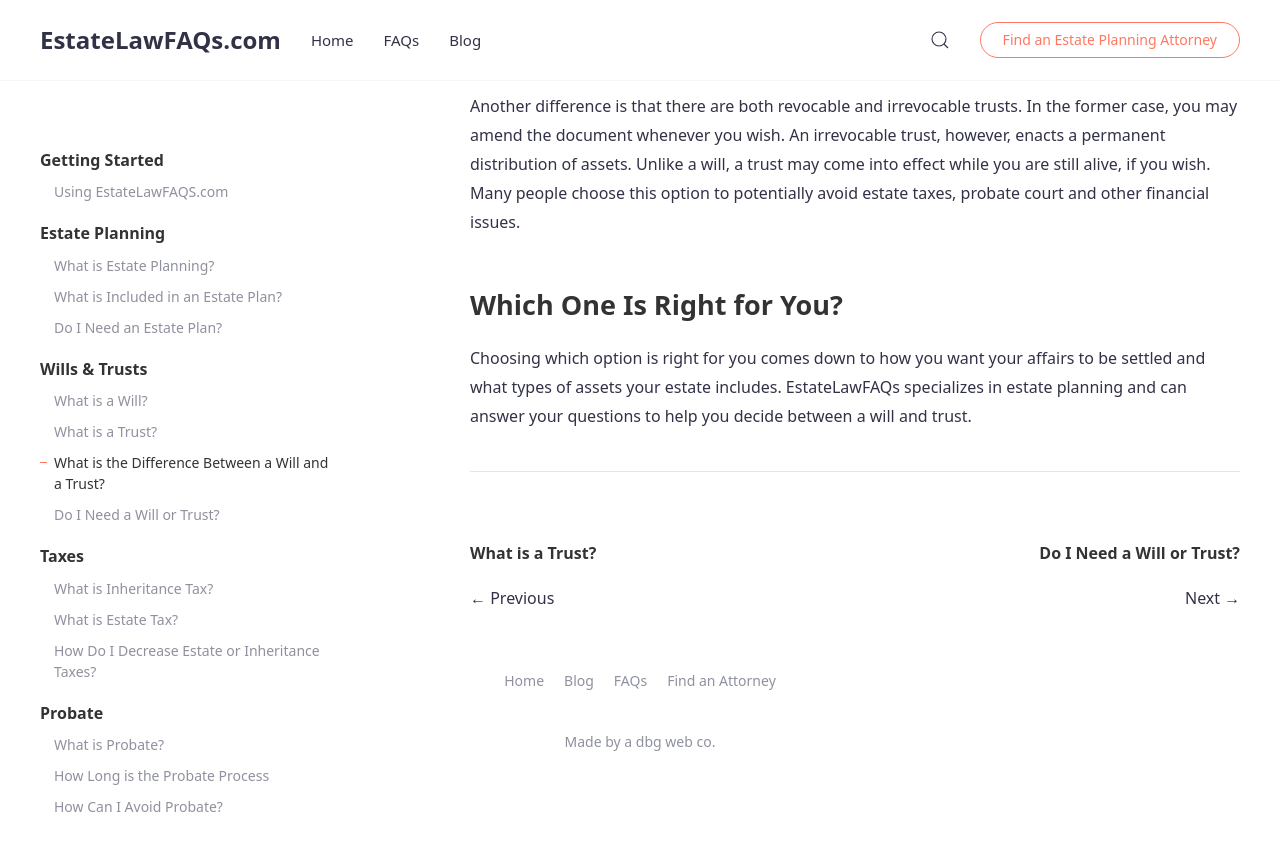
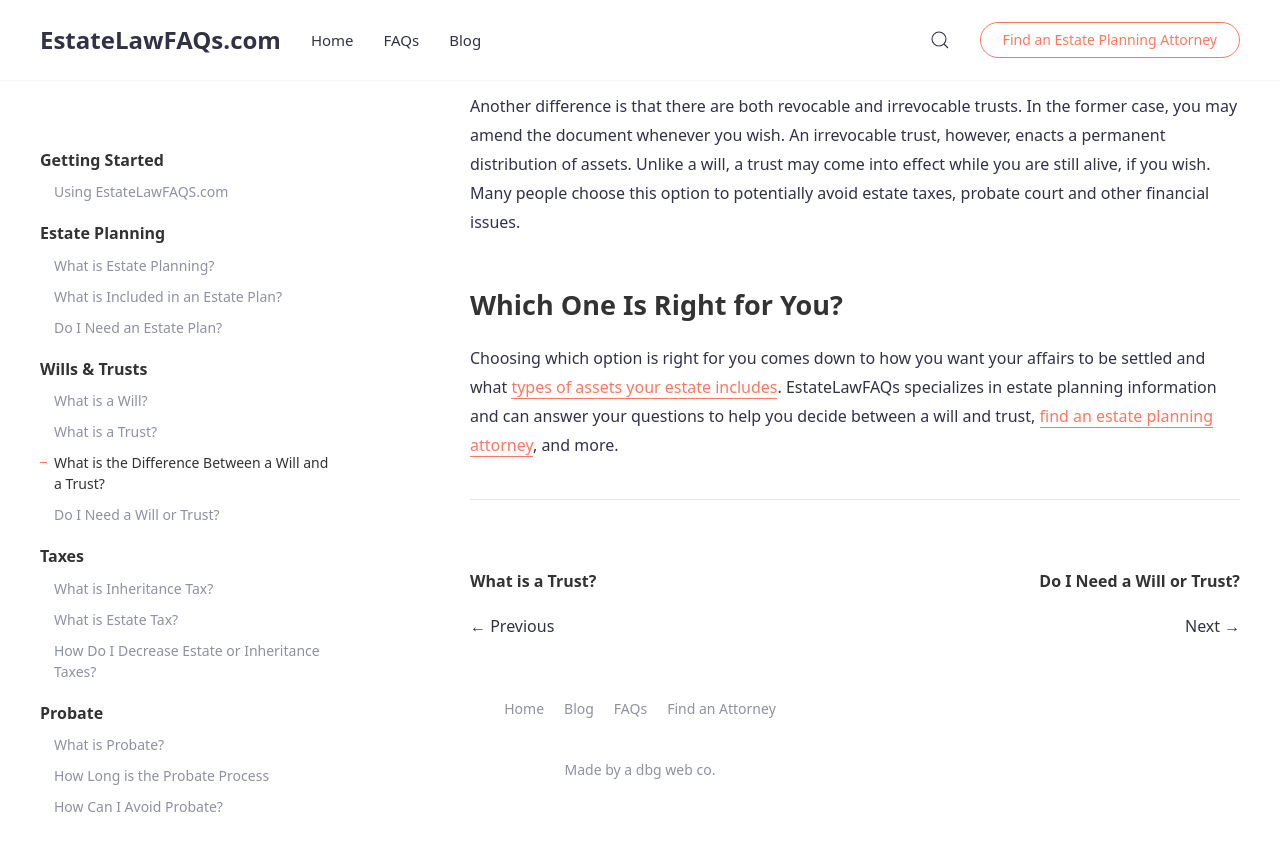
Before and after one commit to zac-heisey/docs-jekyll-theme, a Jekyll site: the page built from _docs/difference-between-wills-trusts.md, in a window 1280 px wide and 900 px high, scrolled down 905 px. Shown: the top 851 px of the window. Built offline with Jekyll 4.4.1, drawn with Linux system fonts in a browser that asks for light colours.

Commit message:
Update from Forestry.io Zac Heisey updated _docs/difference-between-wills-trusts.md

```diff
--- a/_docs/difference-between-wills-trusts.md
+++ b/_docs/difference-between-wills-trusts.md
@@ -21,4 +21,4 @@ Another difference is that there are both revocable and irrevocable trusts. In t
 
 ## Which One Is Right for You?
 
-Choosing which option is right for you comes down to how you want your affairs to be settled and what types of assets your estate includes. EstateLawFAQs specializes in estate planning and can answer your questions to help you decide between a will and trust.
+Choosing which option is right for you comes down to how you want your affairs to be settled and what [types of assets your estate includes](/docs/what-is-included-in-an-estate-plan/). EstateLawFAQs specializes in estate planning information and can answer your questions to help you decide between a will and trust, [find an estate planning attorney](/estate-planning-attorneys/), and more.
```
